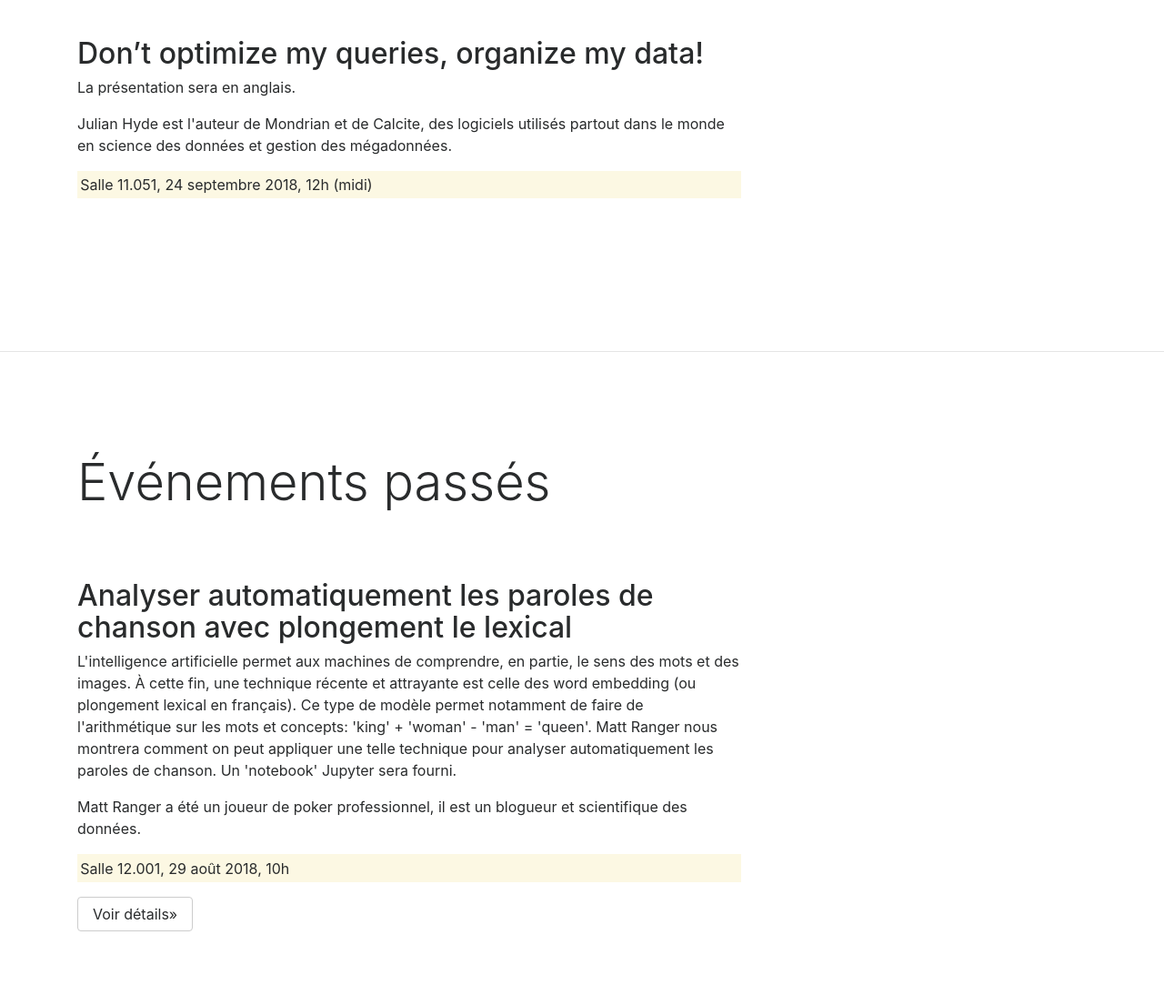
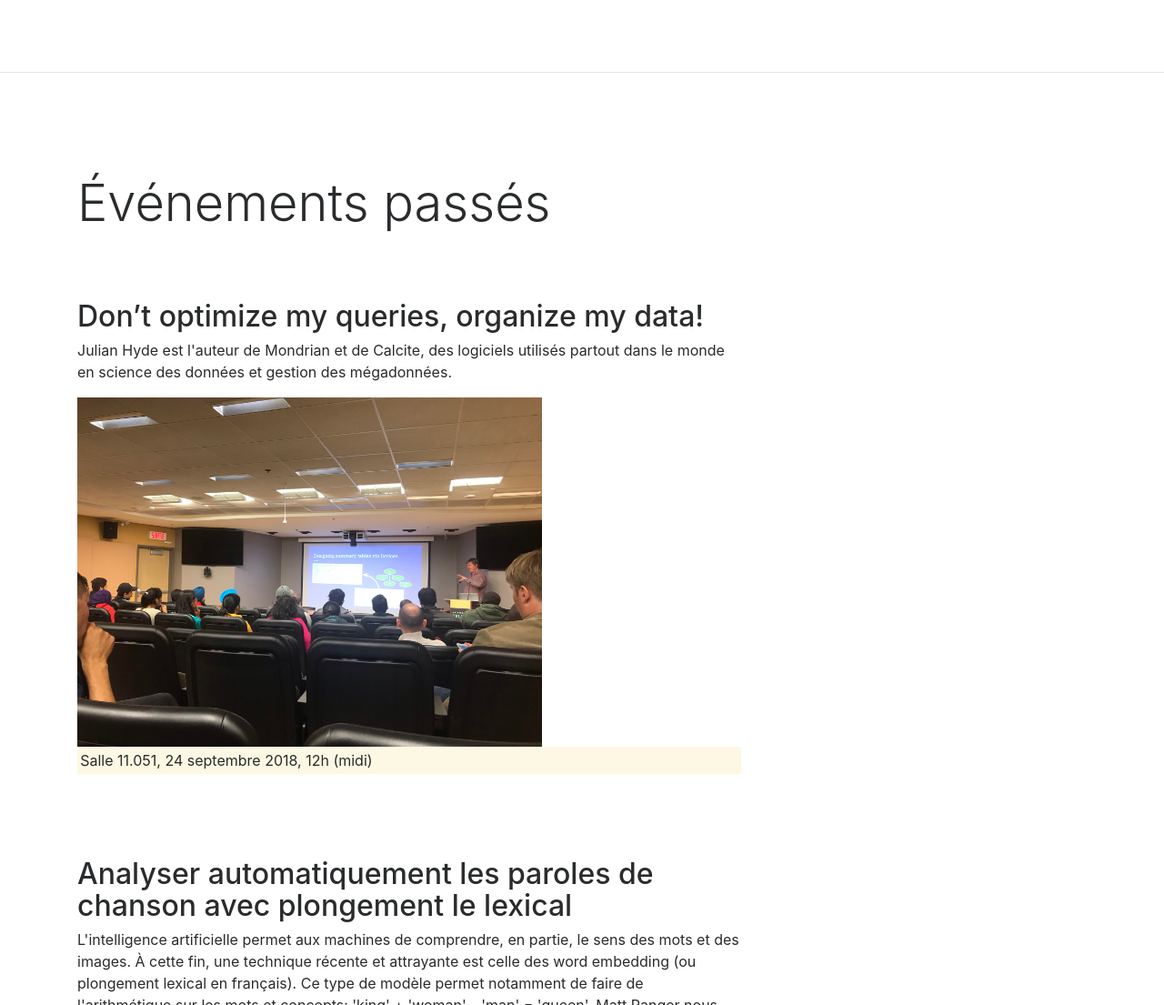
Before and after one commit to lemire/technolabsite, a plain HTML site: page index.html in a window 1280 px wide. Shown: the part 826-1931 px from the top of the page at 91% size. Drawn offline with nearby package versions, Linux system fonts and the light colour scheme; a script that the page names is missing.

Commit message:
Saving...

```diff
--- a/index.html
+++ b/index.html
@@ -35,23 +35,23 @@
                     <h2 class="display-4">Événements à venir</h2>
 
       <!-- Example row of columns -->
-      <div class="row">
-        <div class="col-md-8">
-          <h2>Don’t optimize my queries, organize my data!</h2>
 
-<p>La présentation sera en anglais.</p>
-<p>Julian Hyde est l'auteur de Mondrian et de Calcite, des logiciels utilisés partout dans le monde en science des données et gestion des mégadonnées.</p>
-            <p class="mark">Salle 11.051, 24 septembre 2018, 12h (midi)</p>
-        </div>
-
-      </div>
     </div>
 
     <hr style="margin-bottom: 3cm;" />
 
     <div class="container">
                     <h2 class="display-4">Événements passés</h2>
+      <div class="row">
+        <div class="col-md-8">
+          <h2>Don’t optimize my queries, organize my data!</h2>
 
+<p>Julian Hyde est l'auteur de Mondrian et de Calcite, des logiciels utilisés partout dans le monde en science des données et gestion des mégadonnées.</p>
+<img src="img/julianhyde2018.jpg" width = "70%" />
+            <p class="mark">Salle 11.051, 24 septembre 2018, 12h (midi)</p>
+        </div>
+
+      </div>
       <!-- Example row of columns -->
       <div class="row">
         <div class="col-md-8">
```
Also changed, not shown: img/julianhyde2018.jpg (added).
